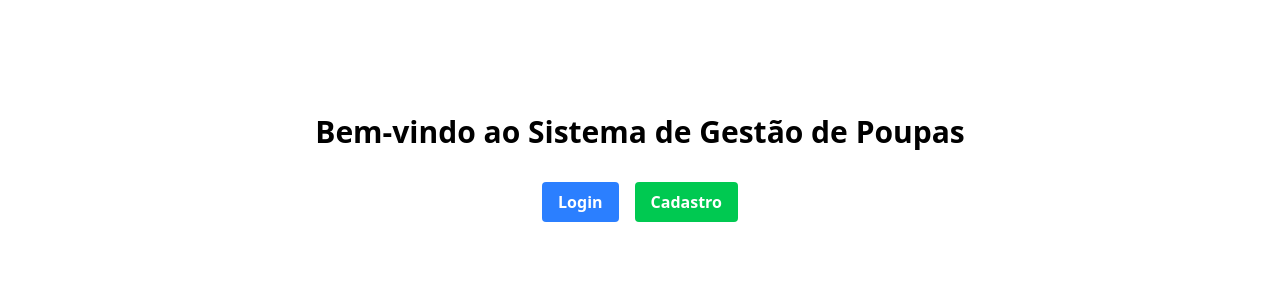
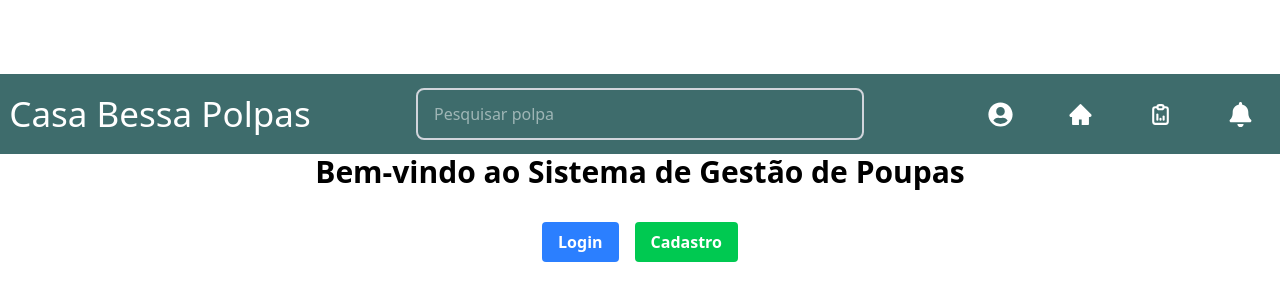
Before and after one commit to danielprogram08/Sistema-Gestao-de-Polpas, a React (Vite) app in the folder FRONT/front-poupas/: page / in a window 1280 px wide. Shown: the part 232-532 px from the top of the page. Built offline with nearby package versions, Linux system fonts and the light colour scheme.

Commit message:
fix: melhorias nos components

```diff
--- a/FRONT/front-poupas/package.json
+++ b/FRONT/front-poupas/package.json
@@ -11,10 +11,13 @@
   },
   "dependencies": {
     "@tailwindcss/vite": "^4.1.16",
+    "class-variance-authority": "^0.7.1",
+    "clsx": "^2.1.1",
     "react": "^19.1.1",
     "react-dom": "^19.1.1",
     "react-icons": "^5.5.0",
     "react-router-dom": "^7.9.4",
+    "tailwind-merge": "^3.3.1",
     "tailwindcss": "^4.1.16"
   },
   "devDependencies": {
--- a/FRONT/front-poupas/src/App.jsx
+++ b/FRONT/front-poupas/src/App.jsx
@@ -1,8 +1,10 @@
 import { Link } from 'react-router-dom';
+import Header from './components/Header';
 
 function App() {
   return (
     <div className="flex flex-col items-center justify-center h-screen">
+      <Header />
       <h1 className="text-3xl font-bold mb-8">Bem-vindo ao Sistema de Gestão de Poupas</h1>
       <div className="flex gap-4">
         <Link to="/login" className="bg-blue-500 hover:bg-blue-700 text-white font-bold py-2 px-4 rounded">
--- a/FRONT/front-poupas/src/components/CustomInput/index.jsx
+++ b/FRONT/front-poupas/src/components/CustomInput/index.jsx
@@ -7,7 +7,7 @@ export default function Input({ id, label, type = "text", placeholder, value, on
                 placeholder={placeholder || ' '}
                 value={value}
                 onChange={onChange}
-                className="block w-full px-4 py-3 text-gray-900 bg-transparent border-2 border-gray-300 rounded-lg appearance-none focus:outline-none focus:ring-0 focus:border-blue-600 peer"
+                className="block w-full px-4 py-3 text-white bg-transparent border-2 border-gray-300 rounded-lg appearance-none focus:outline-none focus:ring-0 focus:border-blue-200 peer"
                 {...rest}
             />
             <label
--- a/FRONT/front-poupas/src/components/Header/index.jsx
+++ b/FRONT/front-poupas/src/components/Header/index.jsx
@@ -1,5 +1,5 @@
-import Button from '../Button';
-import Input from '../Input';
+import Button from "../Button/"
+import Input from "../CustomInput"
 
 import { FaUserCircle } from "react-icons/fa";
 import { AiFillHome } from "react-icons/ai";
@@ -8,15 +8,15 @@ import { FaBell } from "react-icons/fa";
 
 export default function Header() {
     return (
-        <header className="sticky top-0 z-50 bg-[#111418]/95 backdrop-blur-sm w-full border-b border-[#2e3237] h-20 flex items-center">
+        <header className="sticky top-0 z-50 bg-[#023F3FCC]/95 backdrop-blur-sm w-full h-20 flex items-center text-white">
 
             <div className="w-full flex h-16 items-center justify-between">
                 <div className="flex justify-center w-[25%]">
                     <h1 className="text-white text-[35px]">Casa Bessa Polpas</h1>
                 </div>
                 <div className="flex justify-center w-[50%]">
-                    {<Input placeholder={"Pesquisar polpa"} containerClassName="w-[70%]"/>
-                    /* <input type="search" placeholder="Pesquisar polpa" className="bg-white w-[65%] rounded-xs h-8"></input> */}
+                    <Input placeholder={"Pesquisar polpa"} containerClassName="w-[70%]"/>
+                    {/* /* <input type="search" placeholder="Pesquisar polpa" className="bg-white w-[65%] rounded-xs h-8"></input> */ }
                 </div>
                 <div className="flex justify-around w-[25%]">
                     <Button iconOnly><FaUserCircle color="white" size="25px" /></Button>
```
Also changed, not shown: 1 other file (tests, documents, lock files or other folders).
